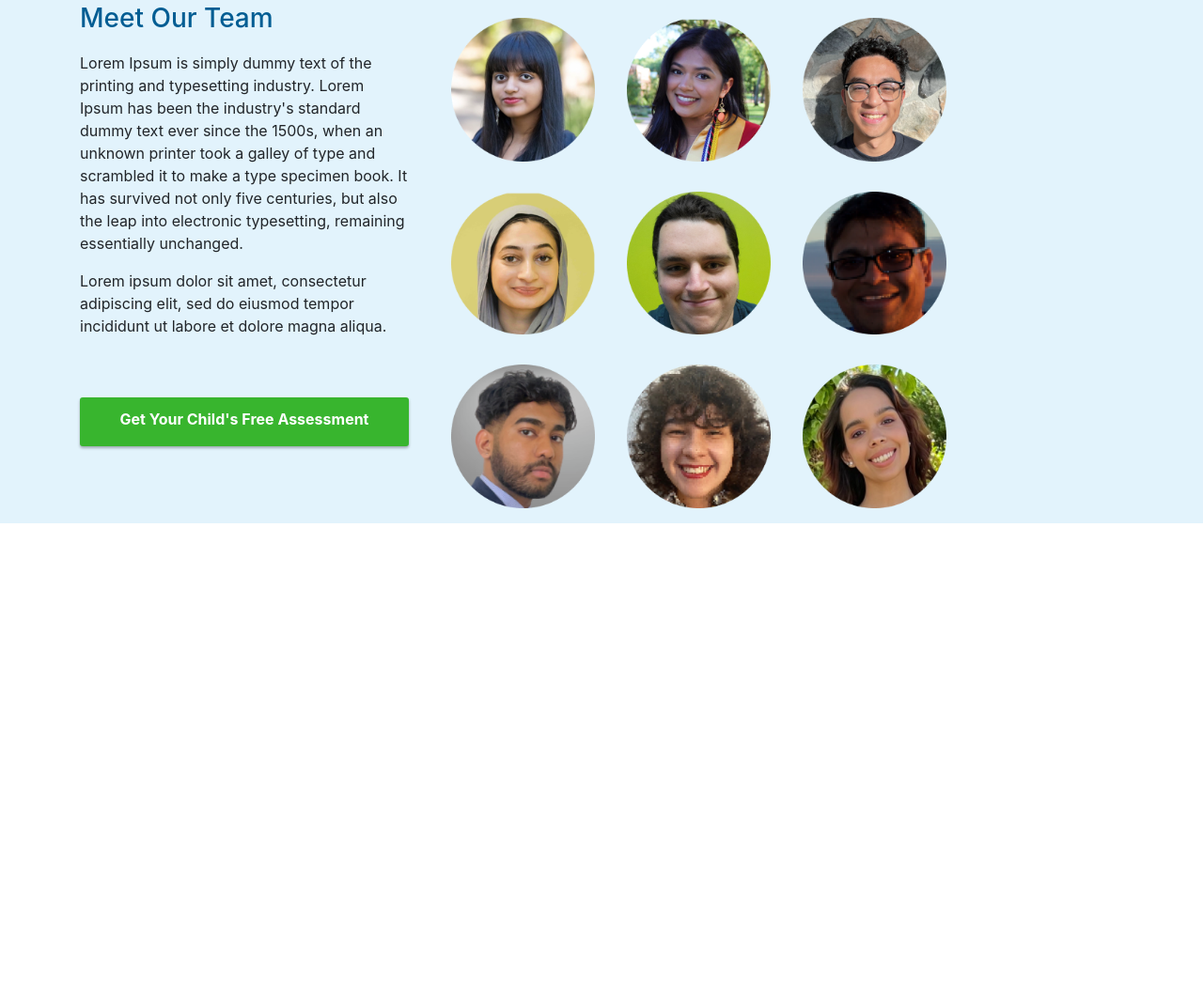
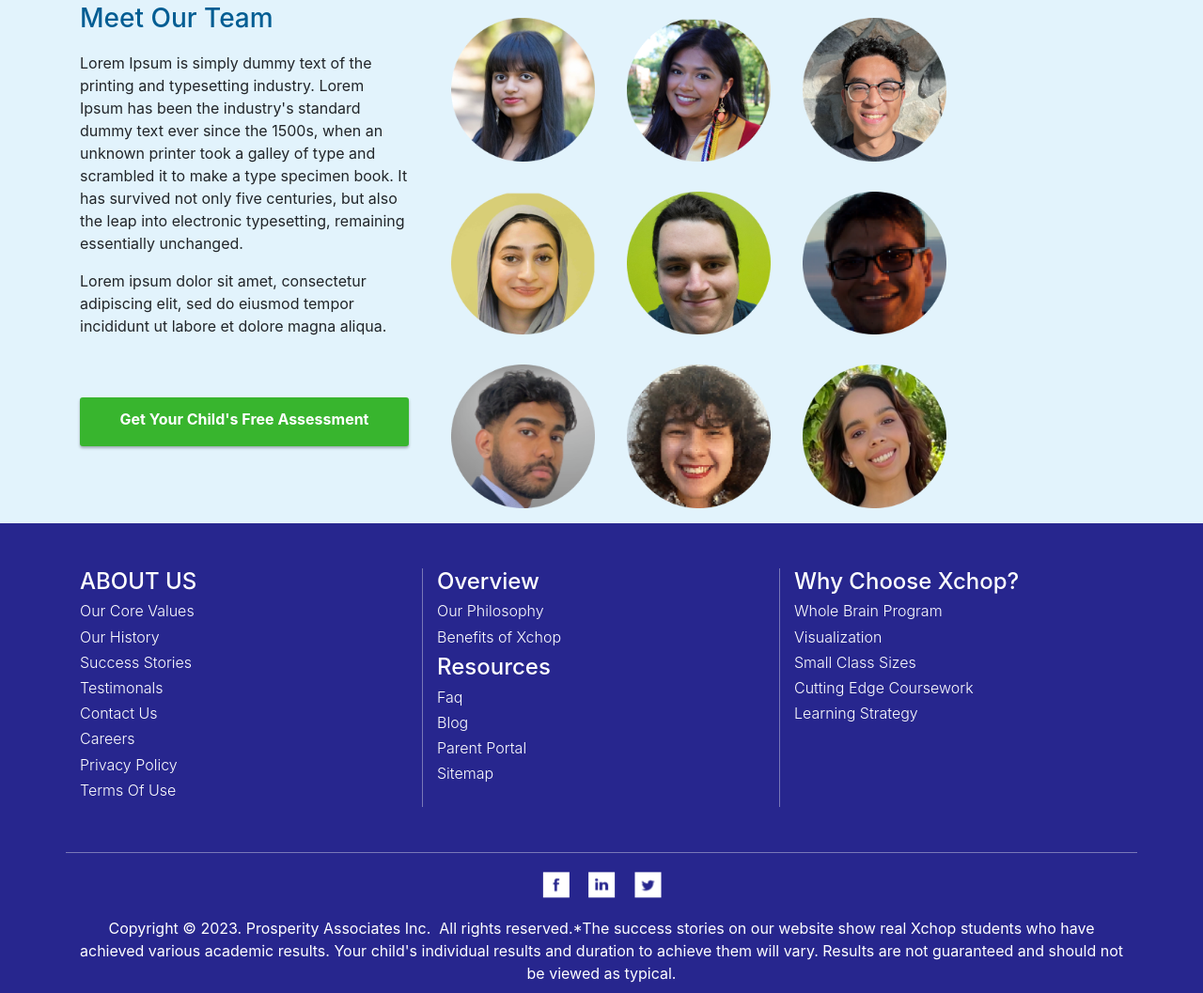
Before and after one commit to SDeepaGithub/XCHOP_Project, a plain HTML site: page index.html in a window 1280 px wide. Shown: the part 1183-2240 px from the top of the page at 94% size. Before the commit the page ends 1740 px from the top, so only its background shows below. Drawn offline with nearby package versions, Linux system fonts and the light colour scheme.

Commit message:
Desktop view complete

```diff
--- a/index.html
+++ b/index.html
@@ -143,18 +143,20 @@
             <div class="row">
                 <div class="col-lg-4 pt-5">
                     <h3>Meet Our Team</h3>
-                    <p class="d-lg-block d-none">Lorem Ipsum is simply dummy text of the printing and typesetting industry. Lorem Ipsum has been
+                    <p class="d-lg-block d-none">Lorem Ipsum is simply dummy text of the printing and typesetting
+                        industry. Lorem Ipsum has been
                         the industry's standard dummy text ever since the 1500s, when an unknown printer took a galley
                         of type and scrambled it to make a type specimen book. It has survived not only five centuries,
                         but also the leap into electronic typesetting, remaining essentially unchanged.
                     </p>
-                    <p class="pb-5 d-lg-block d-none">Lorem ipsum dolor sit amet, consectetur adipiscing elit, sed do eiusmod tempor
+                    <p class="pb-5 d-lg-block d-none">Lorem ipsum dolor sit amet, consectetur adipiscing elit, sed do
+                        eiusmod tempor
                         incididunt ut labore et dolore magna aliqua.</p>
                     <p class="headerBoxSection d-lg-block d-none">
                         Get Your Child's Free Assessment
                     </p>
                 </div>
-        <!--desktop-->
+                <!--desktop-->
                 <div class="col-lg-8 pt-5 d-lg-block d-none">
                     <img src="images/teamImage1.png" class="col-lg-3 pt-3 pb-3">
                     <img src="images/teamImage2.png" class="col-lg-3 pt-3 pb-3">
@@ -213,6 +215,55 @@
         </div>
     </div>
 
+    <!--footer-->
+    <div class="footer pt-5">
+        <div class="container" style="border-bottom: 1px solid #7978B7">
+            <div class="row pb-5">
+                <div class="col-lg-4" style="border-right: 1px solid #7978B7">
+                    <h4>ABOUT US</h4>
+                    <h6>Our Core Values</h6>
+                    <h6>Our History</h6>
+                    <h6>Success Stories</h6>
+                    <h6>Testimonals</h6>
+                    <h6>Contact Us</h6>
+                    <h6>Careers</h6>
+                    <h6>Privacy Policy</h6>
+                    <h6>Terms Of Use</h6>
+                </div>
+                <div class="col-lg-4" style="border-right: 1px solid #7978B7">
+                    <h4>Overview</h4>
+                    <h6>Our Philosophy</h6>
+                    <h6>Benefits of Xchop</h6>
+                    <h4>Resources</h4>
+                    <h6>Faq</h6>
+                    <h6>Blog</h6>
+                    <h6>Parent Portal</h6>
+                    <h6>Sitemap</h6>
+                </div>
+                <div class="col-lg-4">
+                    <h4>Why Choose Xchop?</h4>
+                    <h6>Whole Brain Program</h6>
+                    <h6>Visualization</h6>
+                    <h6>Small Class Sizes</h6>
+                    <h6>Cutting Edge Coursework</h6>
+                    <h6>Learning Strategy</h6>
+                </div>
+            </div>
+        </div>
+
+        <div class="footerContent2">
+            <div class="container" align="center">
+                <div class="row">
+                    <img src="images/facebook.png">
+                    <img src="images/instagram.png">
+                    <img src="images/twitter.png">
+                </div>
+                <p>Copyright © 2023. Prosperity Associates Inc.  All rights reserved.*The success stories on our website show real Xchop students who have achieved various
+                    academic results. Your child's individual results and duration to achieve them will vary. Results are not guaranteed and should not be viewed as typical.
+                </p>
+            </div>
+        </div>
+    </div>
 </body>
 
 
--- a/style.css
+++ b/style.css
@@ -211,6 +211,26 @@ body {
     margin: 0 5px;
 }
 
+.footer{
+    background: #27268E;
+height: 500px;
+gap: 25px;
+color: white;
+
+
+}
+
+.footer h6{
+    font-weight: 300;
+}
+
+.footerContent2 .row{
+    justify-content: center;
+}
+
+.footerContent2 img{
+    padding:20px 10px;
+}
 @media (min-width: 768px) {
 
     .mathTutorContent1,
```
Also changed, not shown: images/facebook.png (added), images/instagram.png (added), images/twitter.png (added).
